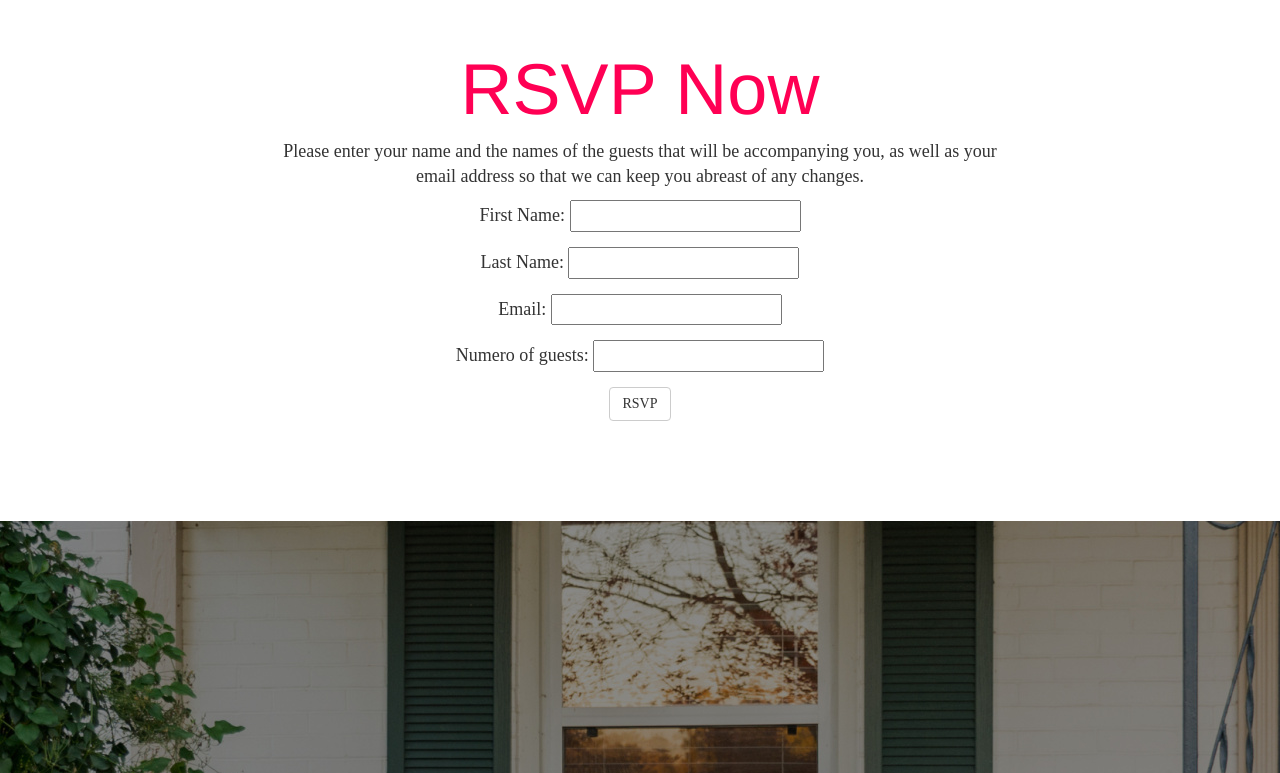
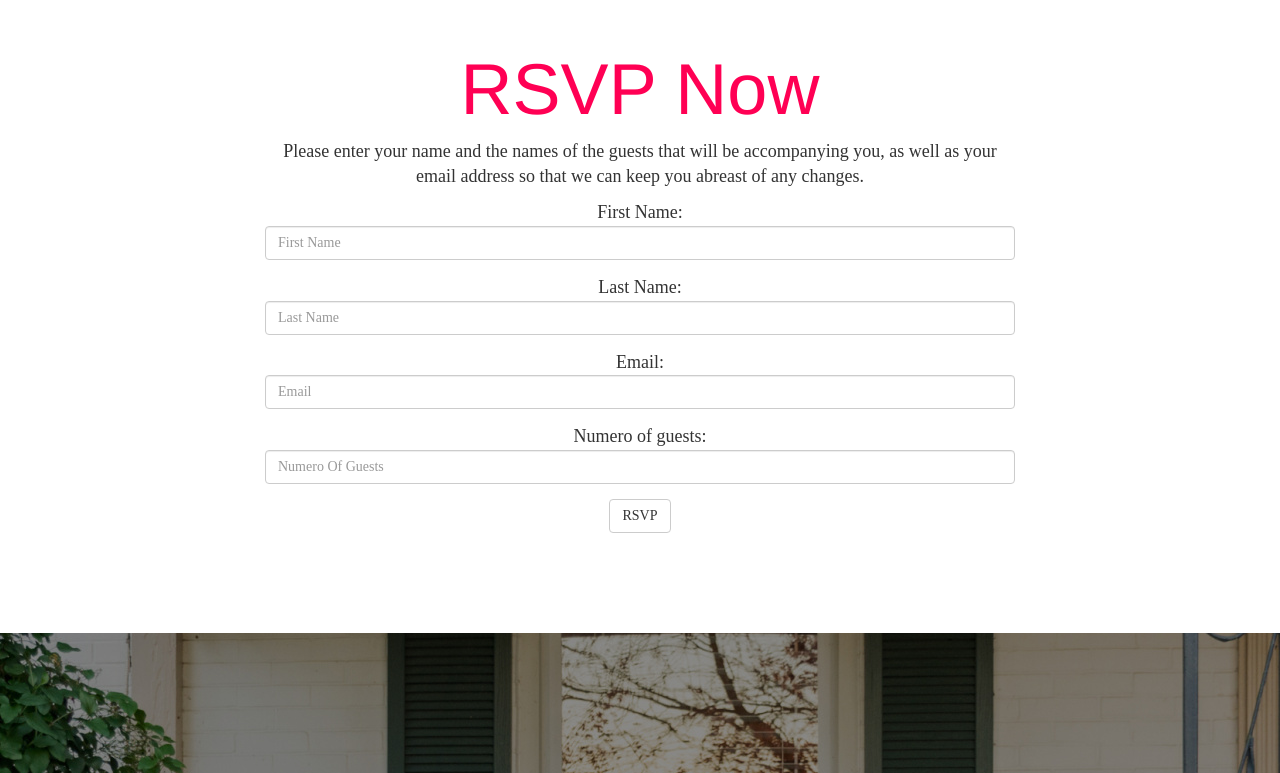
Before and after one commit to michaeldistler/wedding-site, a Django app: page / in a window 1280 px wide. Shown: the part 4146-4919 px from the top of the page. Run offline with Django 3.2, Linux system fonts and the light colour scheme; some libraries are stand-ins or nearby versions; some web fonts are replaced.

Commit message:
Form Styled

```diff
--- a/rsvp/forms.py
+++ b/rsvp/forms.py
@@ -11,3 +11,29 @@ class RsvpForm(forms.ModelForm):
             "email",
             "number_of_guests",
         )
+        widgets = {
+            'first_name': forms.TextInput(attrs={
+                'name': 'first_name',
+                'type': 'text',
+                'placeholder': 'First Name',
+                'class': 'form-control',
+            }),
+            'last_name': forms.TextInput(attrs={
+                'name': 'last_name',
+                'type': 'text',
+                'placeholder': 'Last Name',
+                'class': 'form-control',
+            }),
+            'email': forms.EmailInput(attrs={
+                'name': 'email',
+                'type': 'text',
+                'placeholder': 'Email',
+                'class': 'form-control',
+            }),
+            'number_of_guests': forms.NumberInput(attrs={
+                'name': 'number_of_guests',
+                'type': 'text',
+                'placeholder': 'Numero Of Guests',
+                'class': 'form-control',
+            }),
+        }
--- a/rsvp/templates/rsvp/rsvp.html
+++ b/rsvp/templates/rsvp/rsvp.html
@@ -1,7 +1,8 @@
 {% block content %}
 <div class="row">
-<form class="col-xs-12 col-lg-12" method="POST" action="/RSVP/">
+<form role="form" method="POST" action="/RSVP/">
     {% csrf_token %}
+    <div class="col-xs-12 col-lg-12">
     <div class="form-group">
     First Name: {{ rsvp_form.first_name }}
     </div>
@@ -12,9 +13,10 @@
     Email: {{ rsvp_form.email }}
     </div>
     <div class="form-group">
-    Numero of guests: {{ rsvp_form.first_name }}
+    Numero of guests: {{ rsvp_form.number_of_guests }}
     </div>
     <input class="btn btn-default" type="submit" value="RSVP" />
+    </div>
 </form>
 </div>
 {% endblock %}
```
Also changed, not shown: db.sqlite3.
